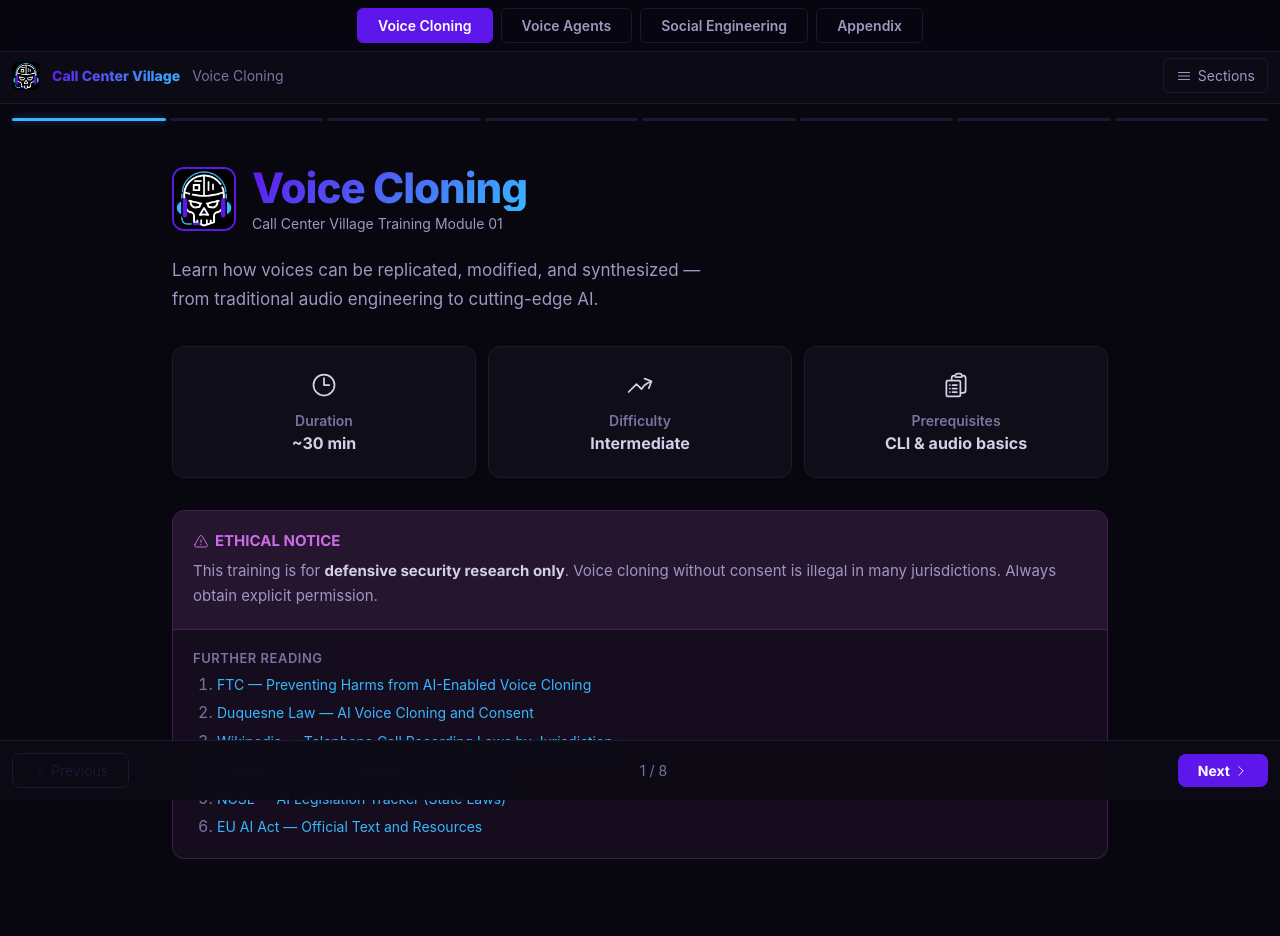
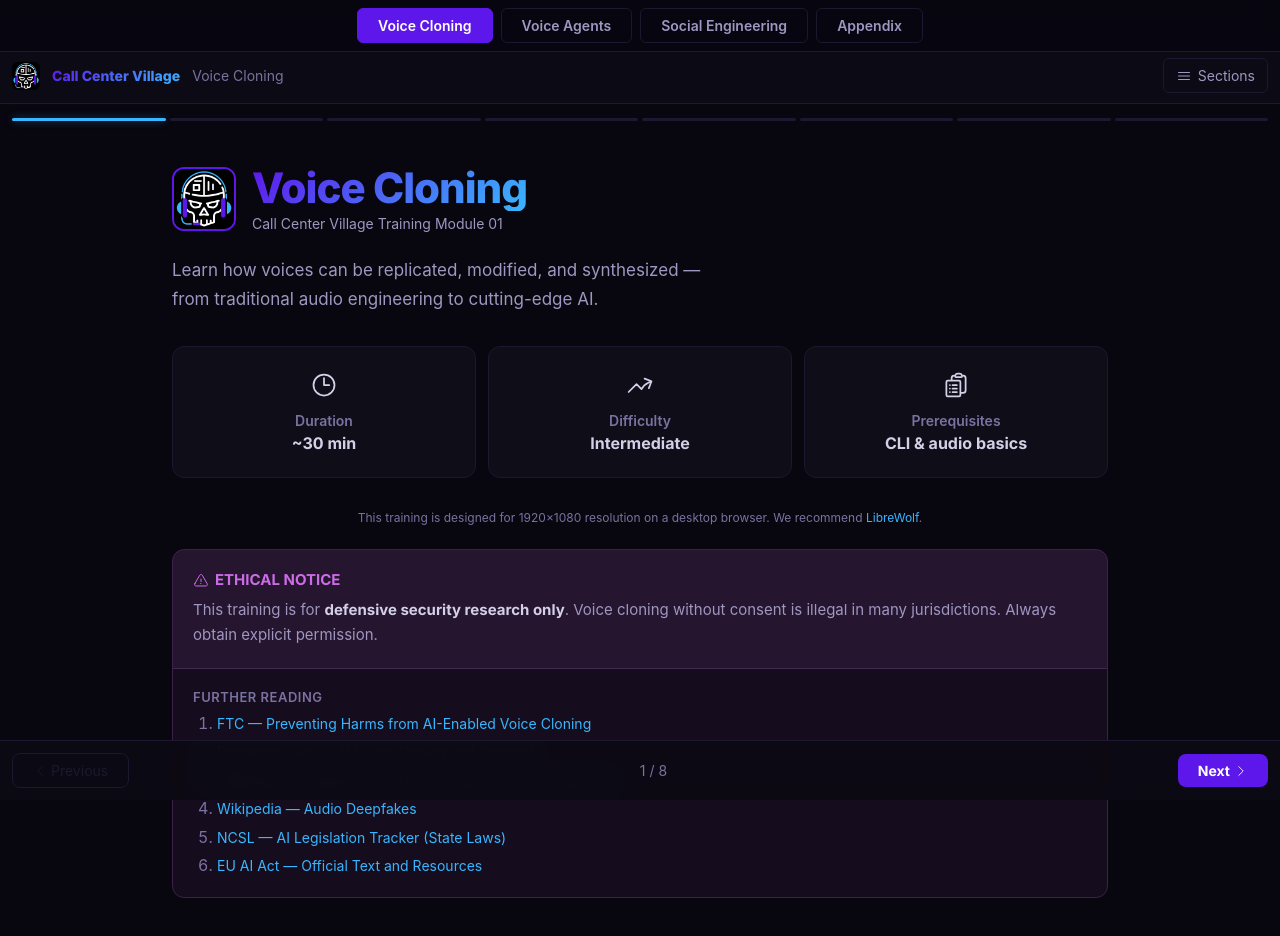
Before and after one commit to CallCenterVillage/voice-training, a React (Vite) app: page /voice-cloning/intro in a window 1280 px wide. Shown: the top 936 px of the page. Built offline with nearby package versions, Linux system fonts and the light colour scheme; a web font is replaced by a local one.

Commit message:
additional dislcaimers, librewolf notices, and recommendations for 1920x1080

```diff
--- a/appendix-training.jsx
+++ b/appendix-training.jsx
@@ -1455,6 +1455,14 @@ sudo apt install -y htop` },
   { name: "lolcat", desc: "Colorize terminal output with rainbow gradients",
     installCode: `# === Install lolcat ===
 sudo apt install -y lolcat` },
+  { name: "librewolf", desc: "Privacy-focused Firefox fork — no telemetry, hardened defaults",
+    installCode: `# === Install LibreWolf ===
+# See https://librewolf.net/installation/ for your distro
+
+# Ubuntu/Pop!_OS
+sudo apt update && sudo apt install -y extrepo
+sudo extrepo enable librewolf
+sudo apt update && sudo apt install -y librewolf` },
   { name: "lynx", desc: "Text-based web browser for the terminal",
     installCode: `# === Install lynx ===
 sudo apt install -y lynx` },
@@ -1553,7 +1561,7 @@ const ThankYouSection = () => (
     </div>
 
     <div style={{ marginTop: 32 }} />
-    <InfoBox>Please email <a href="mailto:support@callcentervillage.com" style={{ color: C.accent, textDecoration: "none" }}>support@callcentervillage.com</a> with feedback. Feel free to use an <a href="https://www.privacyguides.org/en/email-aliasing/" target="_blank" rel="noopener noreferrer" style={{ color: C.accent, textDecoration: "none" }}>email alias</a> if you'd like to remain anonymous.</InfoBox>
+    <InfoBox>Please submit village feedback at <a href="https://www.callcentervillage.com/contact" target="_blank" rel="noopener noreferrer" style={{ color: C.accent, textDecoration: "none" }}>callcentervillage.com/contact</a> or email us at <a href="mailto:support@callcentervillage.com" style={{ color: C.accent, textDecoration: "none" }}>support@callcentervillage.com</a>. Feel free to use an <a href="https://www.privacyguides.org/en/email-aliasing/" target="_blank" rel="noopener noreferrer" style={{ color: C.accent, textDecoration: "none" }}>email alias</a> if you'd like to remain anonymous.</InfoBox>
 
     <div style={{ textAlign: "center", marginTop: 48, fontSize: 18, fontStyle: "italic", lineHeight: 1.8 }}>
       <span style={{ color: C.muted }}>Thank you so much for your support,</span><br />
--- a/social-engineering-training.jsx
+++ b/social-engineering-training.jsx
@@ -130,6 +130,7 @@ const IntroSection = () => (
         </div>
       ))}
     </div>
+    <p style={{ fontSize: 12, color: C.dim, textAlign: "center", marginBottom: 24 }}>This training is designed for 1920×1080 resolution on a desktop browser. We recommend <a href="https://librewolf.net" target="_blank" rel="noopener noreferrer" style={{ color: C.accent, textDecoration: "none" }}>LibreWolf</a>.</p>
     <div style={{ borderRadius: 12, border: `1px solid ${C.tertiary}44`, overflow: "hidden" }}>
       <div style={{ background: `${C.tertiary}25`, padding: 20 }}>
         <div style={{ fontSize: 15, color: C.tertiary, fontWeight: 700, marginBottom: 8 }}><Icon name="warning" size={16} style={{ display: "inline-block", verticalAlign: "middle", marginRight: 6 }} />ETHICAL NOTICE</div>
--- a/voice-agents-training.jsx
+++ b/voice-agents-training.jsx
@@ -214,6 +214,7 @@ const IntroSection = () => (
         </div>
       ))}
     </div>
+    <p style={{ fontSize: 12, color: C.dim, textAlign: "center", marginBottom: 24 }}>This training is designed for 1920×1080 resolution on a desktop browser. We recommend <a href="https://librewolf.net" target="_blank" rel="noopener noreferrer" style={{ color: C.accent, textDecoration: "none" }}>LibreWolf</a>.</p>
     <div style={{ borderRadius: 12, border: `1px solid ${C.tertiary}44`, overflow: "hidden" }}>
       <div style={{ background: `${C.tertiary}25`, padding: 20 }}>
         <div style={{ fontSize: 15, color: C.tertiary, fontWeight: 700, marginBottom: 8 }}><Icon name="warning" size={16} style={{ display: "inline-block", verticalAlign: "middle", marginRight: 6 }} />ETHICAL NOTICE</div>
--- a/voice-cloning-training.jsx
+++ b/voice-cloning-training.jsx
@@ -765,6 +765,7 @@ const IntroSection = () => (
         </div>
       ))}
     </div>
+    <p style={{ fontSize: 12, color: C.dim, textAlign: "center", marginBottom: 24 }}>This training is designed for 1920×1080 resolution on a desktop browser. We recommend <a href="https://librewolf.net" target="_blank" rel="noopener noreferrer" style={{ color: C.accent, textDecoration: "none" }}>LibreWolf</a>.</p>
     <div style={{ borderRadius: 12, border: `1px solid ${C.tertiary}44`, overflow: "hidden" }}>
       <div style={{ background: `${C.tertiary}25`, padding: 20 }}>
         <div style={{ fontSize: 15, color: C.tertiary, fontWeight: 700, marginBottom: 8 }}><Icon name="warning" size={16} style={{ display: "inline-block", verticalAlign: "middle", marginRight: 6 }} />ETHICAL NOTICE</div>
```
